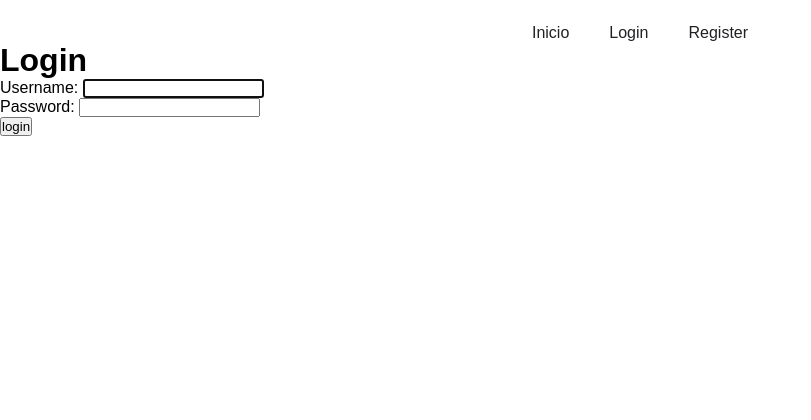
After one commit to jaime1742/Biblio, a Django app: page /accounts/login/ in a window 1280 px wide. The commit adds this page. Shown: the top 420 px of the page, without its empty margins (0-811 px from the left). Run offline with Django 4.2, Linux system fonts and the light colour scheme.

Commit message:
Implementación del login

```diff
--- a/Biblioteca1/settings.py
+++ b/Biblioteca1/settings.py
@@ -124,3 +124,5 @@
 # https://docs.djangoproject.com/en/4.1/ref/settings/#default-auto-field
 
 DEFAULT_AUTO_FIELD = 'django.db.models.BigAutoField'
+
+LOGIN_REDIRECT_URL = '/'
--- a/Biblioteca1/urls.py
+++ b/Biblioteca1/urls.py
@@ -20,4 +20,6 @@ from django.urls import path, include
 urlpatterns = [
     path('', include('main.urls')),
     path('admin/', admin.site.urls),
+    path('accounts/', include('django.contrib.auth.urls')),
+
 ]
--- a/main/templates/base.html
+++ b/main/templates/base.html
@@ -12,7 +12,11 @@
     <header>
         <nav>
             <li><a href="#">Inicio</a></li>
-            <li><a href="#">Login</a></li>
+            {% if user.is_authenticated %}
+                <li><a href="{% url 'logout' %}">Logout</a></li>
+            {% else %}
+                <li><a href="{% url 'login' %}">Login</a></li>
+            {% endif %}
             <li><a href="#">Register</a></li>
         </nav>
     </header>
--- a/main/templates/index.html
+++ b/main/templates/index.html
@@ -1,5 +1,5 @@
 {% extends "base.html" %}
 
 {% block content %}
-    <h1>Tania</h1>
+    <h1>Hola {{ user.username }}</h1>
 {% endblock %}
--- /dev/null
+++ b/main/templates/registration/login.html
@@ -0,0 +1,29 @@
+{% extends 'base.html' %}
+
+{% block content %}
+    {% if form.errors %}
+        <p>Ha habido un error al iniciar sesión, por favor, inténtelo de nuevo</p>
+    {% endif %}
+
+    {% if user.is_authenticated %}
+        <h1>Logout</h1>
+        <p>Hola {{ user.username }}</p>
+        <a href="{% url 'logout' %}">Logout</a>
+    {% else %}
+        <h1>Login</h1>
+        <form method="POST" action="">
+            {% csrf_token %}
+            <ul>
+                <li>
+                    {{ form.username.label_tag }}
+                    {{ form.username }}
+                </li>
+                <li>
+                    {{ form.password.label_tag }}
+                    {{ form.password }}
+                </li>
+            </ul>
+            <input type="submit" value="login" />
+        </form>
+    {% endif %}
+{% endblock %}
--- a/main/views.py
+++ b/main/views.py
@@ -1,6 +1,9 @@
 from django.shortcuts import render
+from django.contrib.auth.decorators import login_required, permission_required
+from django.contrib.auth.mixins import PermissionRequiredMixin, LoginRequiredMixin
 
 
+@login_required
 def index(request):
     return render(request, 'index.html', {
         'users': 'HOLA',
```
Also changed, not shown: main/templates/registration/logged_out.html (added, +8 -0 lines), db.sqlite3.
